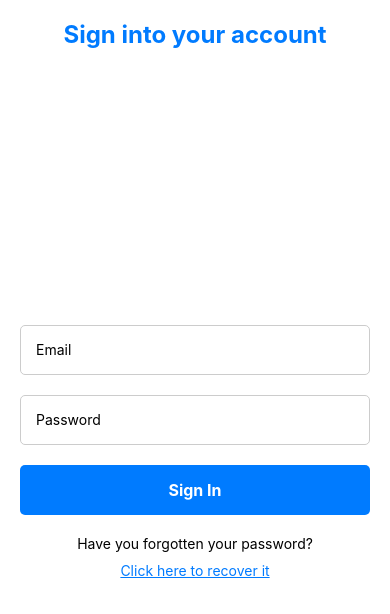
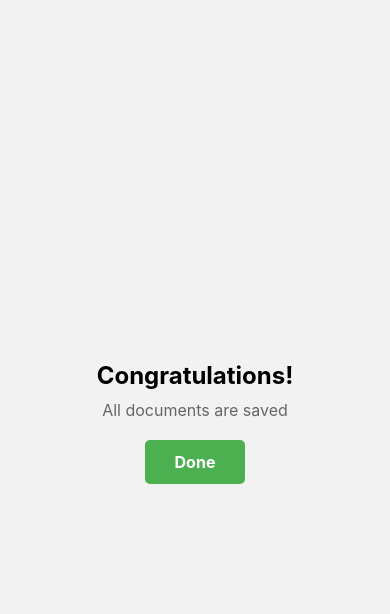
Before and after one commit to OlfaJlali/pfe_draft, a React Native app: screen /Congratulations in a window 390 px wide. Shown: the top 614 px of the page. Built offline with nearby package versions, Linux system fonts and the light colour scheme.

Commit message:
screen: congrats screen

```diff
--- a/src/App.tsx
+++ b/src/App.tsx
@@ -11,6 +11,9 @@ import ButtonSheet from './navigators/ButtonSheet';
 import { StyleSheet, View } from 'react-native';
 import BordoreauxScreen from './screens/BordoreauxScreen'
 import BordoreauxFormScreen from './screens/BordoreauxForm';
+import CongratulationsScreen from './screens/CongratulationScreen';
+
+// Inside the Stack.Navigator
 
 export type RootStackParamList = {
   SignIn: undefined;
@@ -18,6 +21,7 @@ export type RootStackParamList = {
   ForgotPassword: undefined;
   VerifyScreen: undefined;
   Bordoreaux: undefined;
+  Congratulations: undefined;
   BordoreauxForm: {
     totalAmount: string;
     date: Date;
@@ -39,7 +43,7 @@ const App: React.FC = () => {
           <Stack.Screen name="VerifyScreen" component={VerifyScreen} options={{ headerShown: false }} />
           <Stack.Screen name="Bordoreaux" component={BordoreauxScreen} options={{ headerShown: false }} />
           <Stack.Screen name="BordoreauxForm" component={BordoreauxFormScreen} options={{ headerShown: false }} />
-
+          <Stack.Screen name="Congratulations" component={CongratulationsScreen} options={{ headerShown: false }} />
 
         </Stack.Navigator>
         <ConditionalButtonSheet />
--- a/src/screens/BordoreauxForm.tsx
+++ b/src/screens/BordoreauxForm.tsx
@@ -1,7 +1,8 @@
-import { RouteProp } from '@react-navigation/native';
+import { RouteProp, useNavigation } from '@react-navigation/native';
 import React, { useState } from 'react';
 import { View, Text, TextInput, TouchableOpacity, StyleSheet, ScrollView, Alert } from 'react-native';
 import { RootStackParamList } from '../App';
+import { StackNavigationProp } from '@react-navigation/stack';
 
 type BordoreauxFormRouteProp = RouteProp<RootStackParamList, 'BordoreauxForm'>;
 
@@ -19,6 +20,9 @@ const BordoreauxFormScreen: React.FC<BordereauxFormProps> = ({ route }) => {
   const [dueDate, setDueDate] = useState('');
   const [documentDate, setDocumentDate] = useState('');
   const [amount, setAmount] = useState('');
+  type VerifyScreenNavigationProp = StackNavigationProp<RootStackParamList, 'BordoreauxForm'>;
+  const navigation = useNavigation<VerifyScreenNavigationProp>();
+
 
   const handleDocumentTypeChange = (type: string) => setDocumentType(type);
   const handlePaymentModeChange = (mode: string) => setPaymentMode(mode);
@@ -52,7 +56,7 @@ const BordoreauxFormScreen: React.FC<BordereauxFormProps> = ({ route }) => {
       // You can trigger a save or navigate elsewhere here
       const allDocuments = [...documentsData, newDocument]; // Manually append the new document to the previous ones
     console.log('All documents:', allDocuments);
-    Alert.alert('All documents are completed');
+    navigation.navigate('Congratulations');
 
     }
   };
--- /dev/null
+++ b/src/screens/CongratulationScreen.tsx
@@ -0,0 +1,57 @@
+import React from 'react';
+import { View, Text, TouchableOpacity, StyleSheet } from 'react-native';
+import { StackNavigationProp } from '@react-navigation/stack';
+import { useNavigation } from '@react-navigation/native';
+import { RootStackParamList } from '../App';
+
+type CongratulationsScreenNavigationProp = StackNavigationProp<RootStackParamList, 'Congratulations'>;
+
+const CongratulationsScreen: React.FC = () => {
+  const navigation = useNavigation<CongratulationsScreenNavigationProp>();
+
+  const handleDone = () => {
+    navigation.navigate('Home');
+  };
+
+  return (
+    <View style={styles.container}>
+      <Text style={styles.congratulationsText}>Congratulations!</Text>
+      <Text style={styles.messageText}>All documents are saved</Text>
+      <TouchableOpacity style={styles.doneButton} onPress={handleDone}>
+        <Text style={styles.doneButtonText}>Done</Text>
+      </TouchableOpacity>
+    </View>
+  );
+};
+
+const styles = StyleSheet.create({
+  container: {
+    flex: 1,
+    justifyContent: 'center',
+    alignItems: 'center',
+    padding: 20,
+  },
+  congratulationsText: {
+    fontSize: 24,
+    fontWeight: 'bold',
+    marginBottom: 10,
+  },
+  messageText: {
+    fontSize: 16,
+    color: '#666',
+    marginBottom: 20,
+  },
+  doneButton: {
+    backgroundColor: '#4caf50',
+    paddingVertical: 12,
+    paddingHorizontal: 30,
+    borderRadius: 5,
+  },
+  doneButtonText: {
+    fontSize: 16,
+    color: '#fff',
+    fontWeight: 'bold',
+  },
+});
+
+export default CongratulationsScreen;
```
